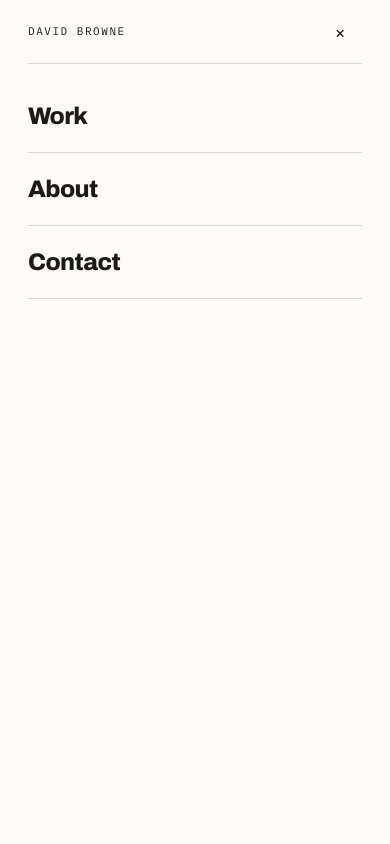
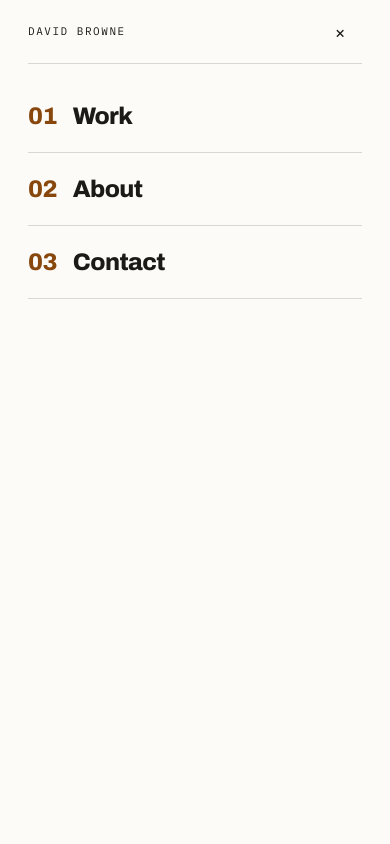
Before and after one commit to Dbrowne14/personal-portfolio-update, a Next.js app: page / in a window 390 px wide. Both pictures are taken after a click on the button "Open menu". Shown: the top 844 px of the page. Built offline with nearby package versions, Linux system fonts and the light colour scheme.

Commit message:
Adding mobile numbering

```diff
--- a/components/chrome/mobile-menu.tsx
+++ b/components/chrome/mobile-menu.tsx
@@ -105,6 +105,7 @@ export const MobileMenu = () => {
                     onClick={() => setOpen(false)}
                     className="border-b border-ink/16 py-5 font-sans text-2xl font-extrabold tracking-tight text-ink"
                   >
+                    <span className="text-accent mr-4">{`0${item.id}`}</span>
                     {item.label}
                   </Link>
                 ))}
--- a/components/chrome/nav-items.ts
+++ b/components/chrome/nav-items.ts
@@ -1,4 +1,5 @@
 export interface NavItem {
+  id: number;
   label: string;
   href: string;
 }
@@ -11,7 +12,7 @@ export interface NavItem {
 // numbering makes the order itself part of the design, not an incidental
 // detail free to diverge from the reference.
 export const navItems: NavItem[] = [
-  { label: "Work", href: "/work" },
-  { label: "About", href: "/about" },
-  { label: "Contact", href: "/contact" },
+  { id: 1, label: "Work", href: "/work" },
+  { id: 2, label: "About", href: "/about" },
+  { id: 3, label: "Contact", href: "/contact" },
 ];
```
